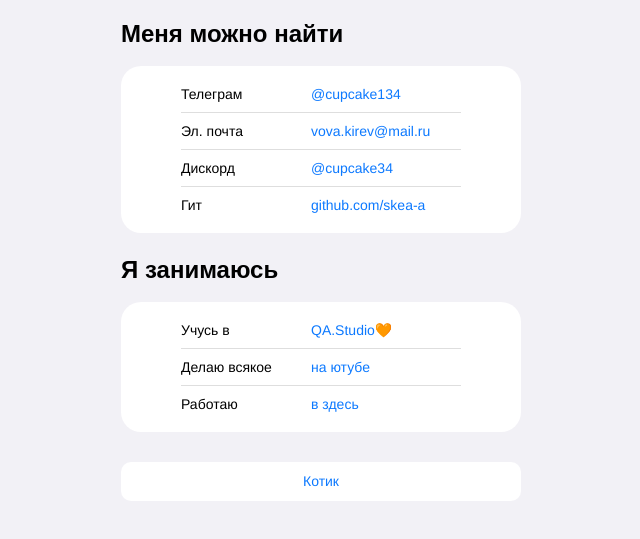
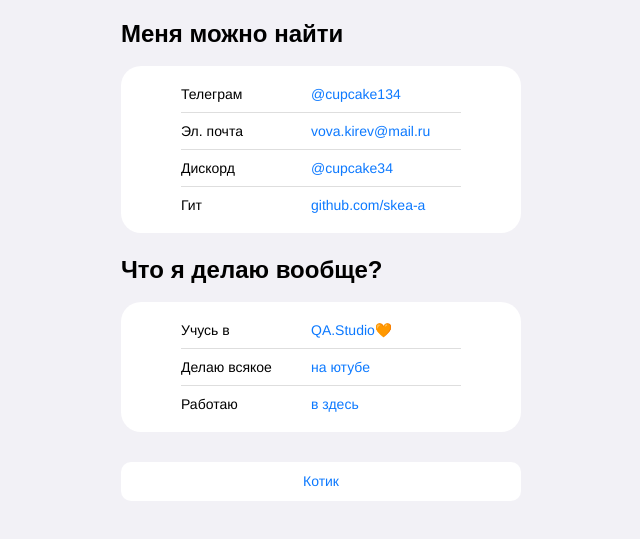
Before and after one commit to skea-a/skea-a.github.io, a plain HTML site: page index.html in a window 1280 px wide. Shown: the part 163-702 px from the top of the page, without its empty margins (319-959 px from the left). Drawn offline with Linux system fonts and the light colour scheme.

Commit message:
что я делаю вообще

```diff
--- a/index.html
+++ b/index.html
@@ -47,7 +47,7 @@
         </ul>
       </section>
       <section class="links">
-        <h2 class="links__header">Я занимаюсь</h2>
+        <h2 class="links__header">Что я делаю вообще?</h2>
         <ul class="links__container">
           <li class="links__link">
             <p class="links__title">Учусь в</p>
```
